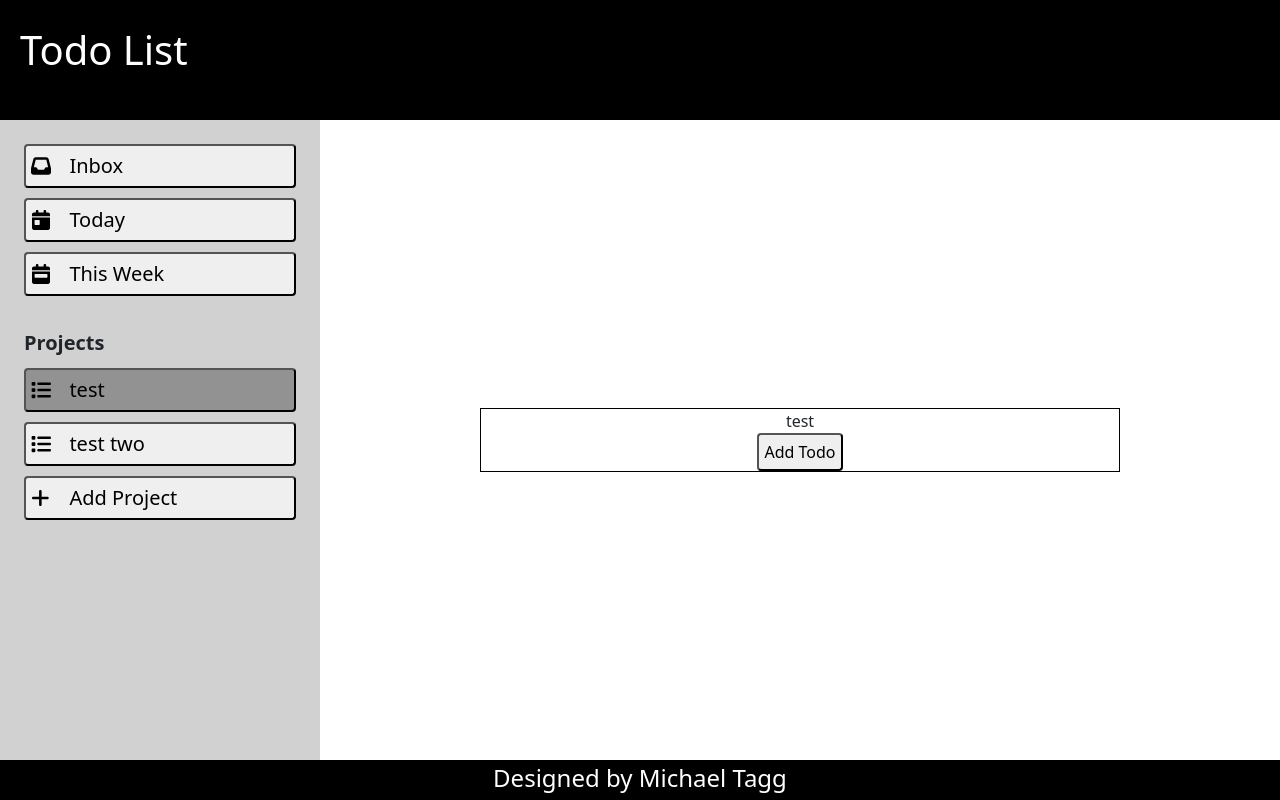
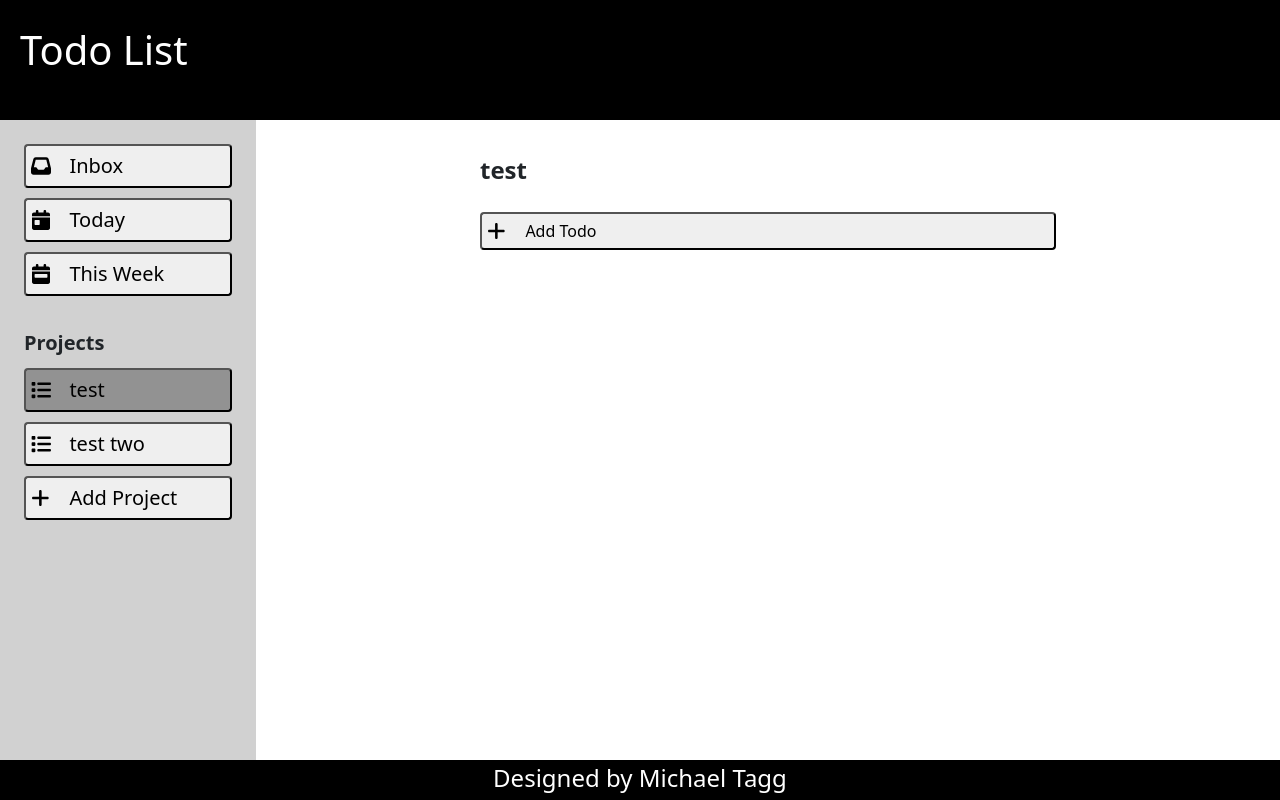
Before and after one commit to mdtagg/React_ToDo_App, a React (Vite) app: page / in a window 1280 px wide. Both pictures are taken after a click on the button "test". Built offline with nearby package versions, Linux system fonts and the light colour scheme.

Commit message:
styling additions to todo form elements

```diff
--- a/src/components/TodoList.jsx
+++ b/src/components/TodoList.jsx
@@ -1,7 +1,6 @@
 import { useState,useEffect } from "react"
 import Button from 'react-bootstrap/Button';
 import Form from 'react-bootstrap/Form';
-import { v4 as uuidv4 } from 'uuid';
 
 const TodoList = ({projects,id,setProjects}) => {
 
@@ -34,8 +33,6 @@ const TodoList = ({projects,id,setProjects}) => {
                 }
             ]
         })
-
-
     }
 
     useEffect(() => {
@@ -50,30 +47,27 @@ const TodoList = ({projects,id,setProjects}) => {
             }
         }))
     },[projectTodos])
-    // console.log(projects)
-    // console.log(projectTodos)
-
 
     return (
         <>
-        {filteredProject && <div className='todo-list'>
+        {filteredProject &&
+        <div className='todo-list'>
             <div className='todo-title'>{filteredProject.title}</div>
             <div>{filteredProject.todo.map(todo => {
                 return (
                     <Form className='todo-form'>
                         <Form.Check type='checkbox'/>
                         <span className='title'>{todo.title}</span>
-                        <Button type='date'></Button>
+                        <input className='task-date' type='date'></input>
                         <div>x</div>
                     </Form>
                 )
-            })}</div>
-            {
-            !toggle &&
+            })}
+            </div>
+            {!toggle &&
             <div>
-                <button className='add-todo' onClick={handleOnClick}>Add Todo</button>
-            </div>
-            }
+                <button className='add-todo' onClick={handleOnClick}><img className='todo-icon' src='../icons/plus.svg'></img>Add Todo</button>
+            </div>}
             {toggle &&
             <Form onSubmit={(e) => handleOnSubmit(e)}>
                 <Form.Control type='text' name='todo-title' onChange={handleInput} />
--- a/src/index.css
+++ b/src/index.css
@@ -18,7 +18,7 @@
 }
 
 .todo-sidebar {
-  width:25%;
+  width:20%;
   background-color: rgb(209, 209, 209);
   display:flex;
   flex-direction: column;
@@ -91,20 +91,33 @@ footer {
   justify-content: flex-end;
 }
 
+.todo-title {
+  font-weight:700;
+  font-size:1.5rem;
+  padding-bottom:1.5rem;
+}
+
 .todo-list {
-  display:flex;
-  flex-direction: column;
   width:50%;
-  align-items: center;
-  margin:auto;
-  border:1px solid black;
+  margin:0 auto 0 auto;
+  padding:2rem;
 }
 
 .todo-form {
-  display:flex;
-  border:1px solid black;
+  display:grid;
+  grid-template-columns: 1fr 7fr 3fr 1fr;
+  margin-bottom:.5rem;
+  padding:.25rem;
+  background-color:rgba(0,0,0,0.1);
+
 }
 
-.title {
-  display:flex;
+.todo-form:hover {
+  background-color:rgba(0,0,0,0.3);
 }
+
+.task-date {
+  border-radius:2px;
+  border:1px solid black;
+  background-color:rgb(255, 255, 255);
+}
```
